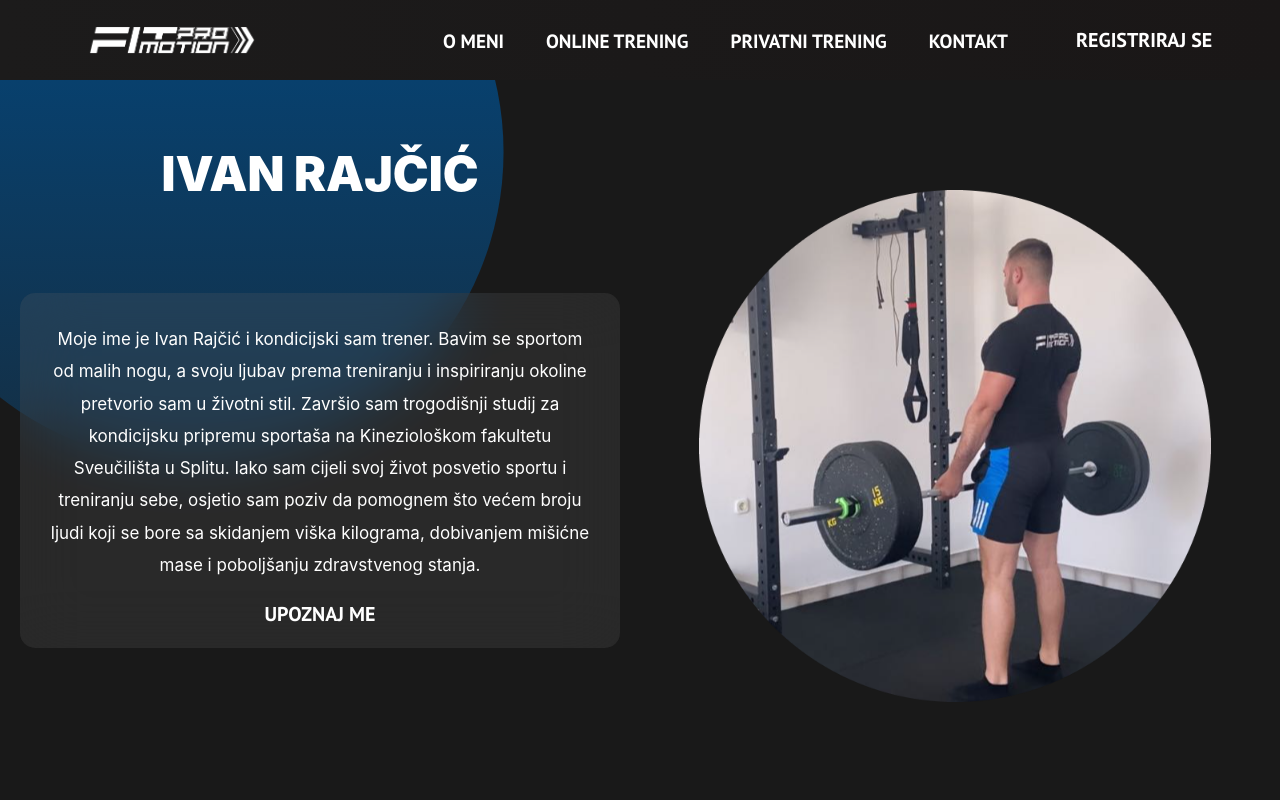
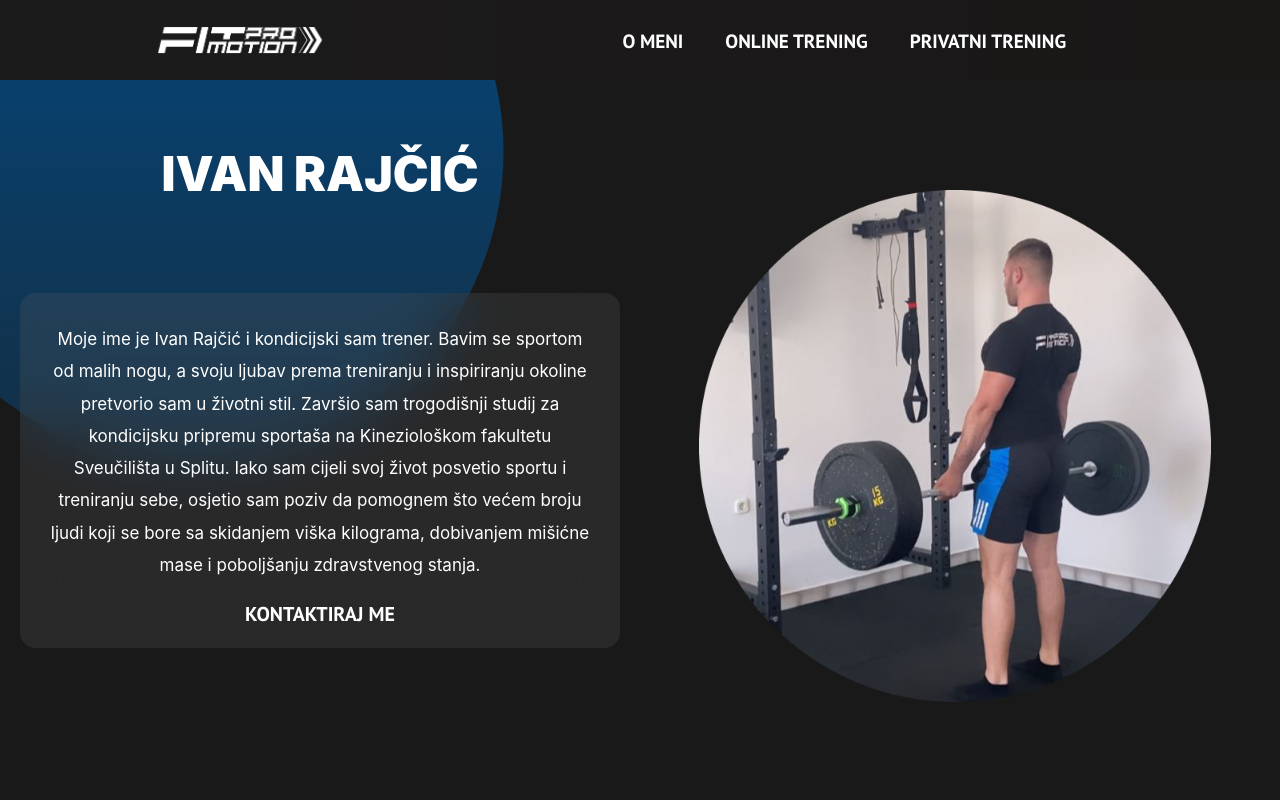
Before and after one commit to LionShareZoki/fitpromotion, a React (Create React App) app: page /omeni in a window 1280 px wide. Shown: the top 800 px of the page. Built offline with nearby package versions, Linux system fonts and the light colour scheme.

Commit message:
fixed some design

```diff
--- a/package.json
+++ b/package.json
@@ -18,6 +18,7 @@
     "react-lorem-ipsum": "^1.4.10",
     "react-router-dom": "^6.4.0",
     "react-scripts": "5.0.1",
+    "react-scroll": "^1.8.7",
     "web-vitals": "^2.1.4"
   },
   "scripts": {
--- a/src/components/Footer.js
+++ b/src/components/Footer.js
@@ -28,7 +28,7 @@ function Footer() {
     e.target.reset();
   };
   return (
-    <div className="footer-container">
+    <div className="footer-container" id="footer">
       <section className="footer-subscription">
         <p className="footer-subscription-heading">
           Ukoliko imaš pitanje, pošalji upit.
--- a/src/components/HeroSection.css
+++ b/src/components/HeroSection.css
@@ -13,11 +13,12 @@ video {
   width: 100%;
   box-shadow: inset 0 0 0 1000px rgba(0, 0, 0, 0.2);
   object-fit: contain;
+  overflow-x: hidden;
 }
 
 .left {
   object-fit: cover;
-  height: 100vh;
+  height: 90vh;
   width: 50%;
   float: left;
   align-items: center;
@@ -26,7 +27,7 @@ video {
   flex-direction: column;
 }
 .right {
-  height: 100vh;
+  height: 90vh;
   width: 50%;
   float: right;
   align-items: center;
@@ -34,7 +35,7 @@ video {
 }
 .photo--ivan {
   max-width: 100%;
-  height: 85%;
+  height: 80%;
   justify-content: center;
   align-items: center;
   position: relative;
@@ -134,6 +135,16 @@ video {
 }
 
 @media screen and (max-width: 768px) {
+  .left {
+    height: 90%;
+  }
+  .right {
+    height: 90%;
+  }
+  .photo--ivan {
+    height: 80%;
+    margin-top: 35%;
+  }
   .hero-container > h1 {
     font-size: 50px;
     margin-top: -100px;
--- a/src/components/Navbar.css
+++ b/src/components/Navbar.css
@@ -17,13 +17,13 @@
   justify-content: center;
   align-items: center;
   height: 80px;
-  max-width: 1500px;
+  max-width: 100%;
 }
 
 .navbar-logo {
   color: #fff;
   justify-self: start;
-  margin-left: 20px;
+  /* margin-left: 20px; */
   cursor: pointer;
   text-decoration: none;
   font-size: 2rem;
--- a/src/components/Navbar.js
+++ b/src/components/Navbar.js
@@ -60,7 +60,7 @@ function Navbar() {
               </Link>
             </li>
 
-            <li>
+            {/* <li>
               <Link
                 to="/kontakt"
                 className="nav-links"
@@ -68,9 +68,9 @@ function Navbar() {
               >
                 KONTAKT
               </Link>
-            </li>
+            </li> */}
           </ul>
-          {button && <Button buttonStyle="btn--outline">REGISTRIRAJ SE</Button>}
+          {/* {button && <Button buttonStyle="btn--outline">REGISTRIRAJ SE</Button>} */}
         </div>
       </nav>
     </>
--- a/src/components/pages/OMeni.css
+++ b/src/components/pages/OMeni.css
@@ -200,7 +200,7 @@ a:active {
     width: 80%;
     margin-left: 10%;
     margin-right: 10%;
-    height: 540px;
+    height: 600px;
   }
 }
 
--- a/src/components/pages/OMeni.js
+++ b/src/components/pages/OMeni.js
@@ -1,5 +1,5 @@
 import "./OMeni.css";
-import { Link } from "react-router-dom";
+// import { Link } from "react-scroll";
 import ivan from "../../imgs/deadlift.png";
 import Button from "../Button";
 import Footer from "../Footer";
@@ -29,12 +29,7 @@ const OMeni = (props) => {
                   poboljšanju zdravstvenog stanja.
                 </div>
 
-                <a
-                  href="https://www.facebook.com"
-                  class="btn btn--primary btn--large"
-                >
-                  UPOZNAJ ME
-                </a>
+                <a class="btn btn--primary btn--large">KONTAKTIRAJ ME</a>
               </div>
             </div>
           </div>
@@ -51,5 +46,4 @@ const OMeni = (props) => {
     </div>
   );
 };
-
 export default OMeni;
--- a/src/components/pages/OnlineTrening.css
+++ b/src/components/pages/OnlineTrening.css
@@ -361,11 +361,26 @@
   font-size: small;
   margin-bottom: 40px;
 }
-
+/* @media only screen and (min-device-width: 370px) and (max-device-width: 409px) {
+  .wrapper1 {
+    height: 1290vh;
+    box-sizing: border-box;
+    max-width: 100%;
+  }
+}
+@media only screen and (min-device-width: 410px) and (max-device-width: 480px) {
+  .wrapper1 {
+    height: 980vh;
+    box-sizing: border-box;
+    max-width: 100%;
+  }
+} */
 @media screen and (max-width: 820px) {
   .wrapper1 {
+    display: block;
     box-sizing: border-box;
-    height: 1290vh;
+    overflow: auto;
+    /* height: 1290vh; */
     max-width: 100%;
   }
   .card1 {
```
Also changed, not shown: 1 other file (tests, documents, lock files or other folders).
